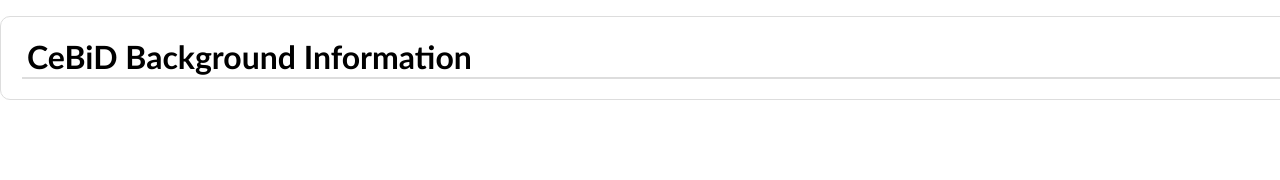
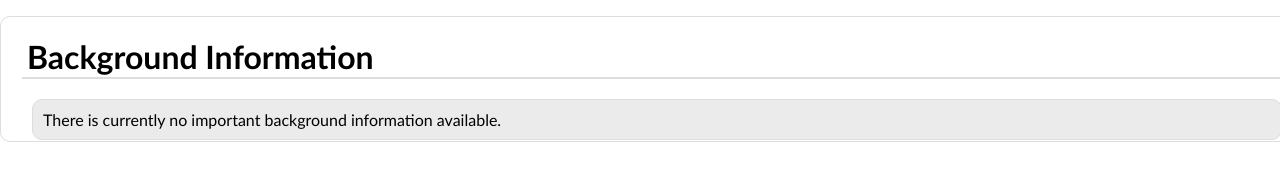
Before and after one commit to Kawue/grine_demo, a plain HTML site: page information.html in a window 1280 px wide. Shown: the top 180 px of the page. Drawn offline with Linux system fonts and the light colour scheme.

Commit message:
- updated manual and information html

```diff
--- a/information.html
+++ b/information.html
@@ -6,8 +6,8 @@
 		<link rel="stylesheet" href="information_style.css">
 	</head>
 	<body>
-		<h1>CeBiD Background Information</h1>
+		<h1>Background Information</h1>
 		<hr id=h1-line>
-		<h2>
+		<p> There is currently no important background information available. </p>
 	</body>
 </html>
```
Also changed, not shown: manual.html (+1 -1 lines).
